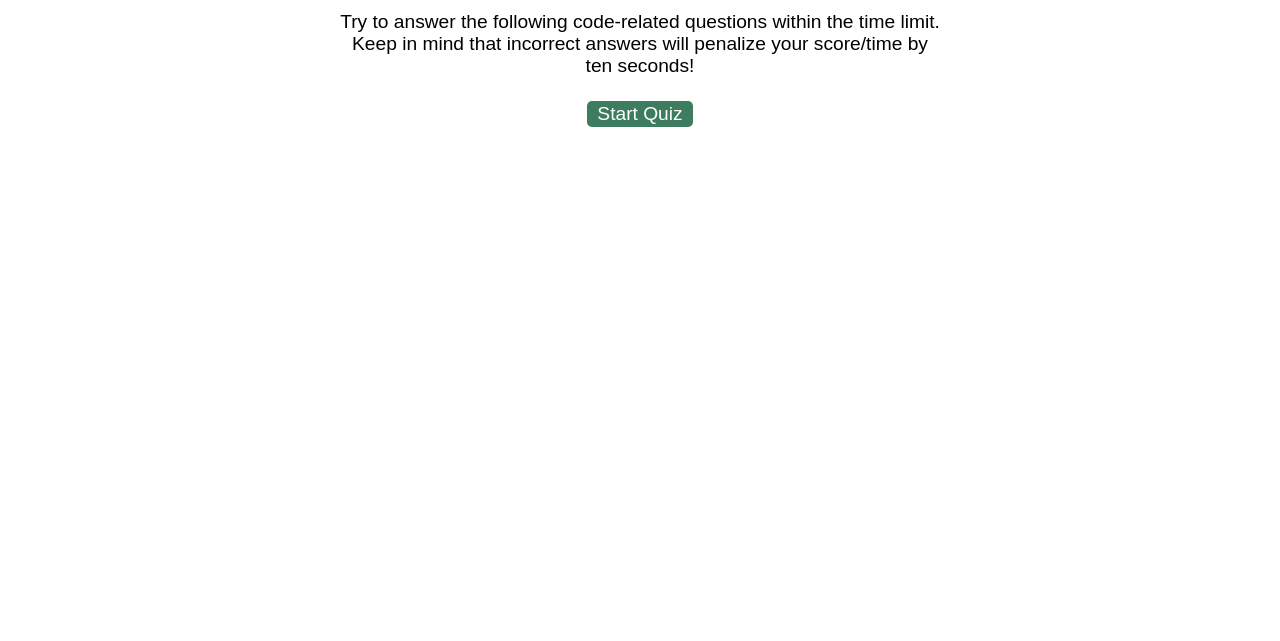
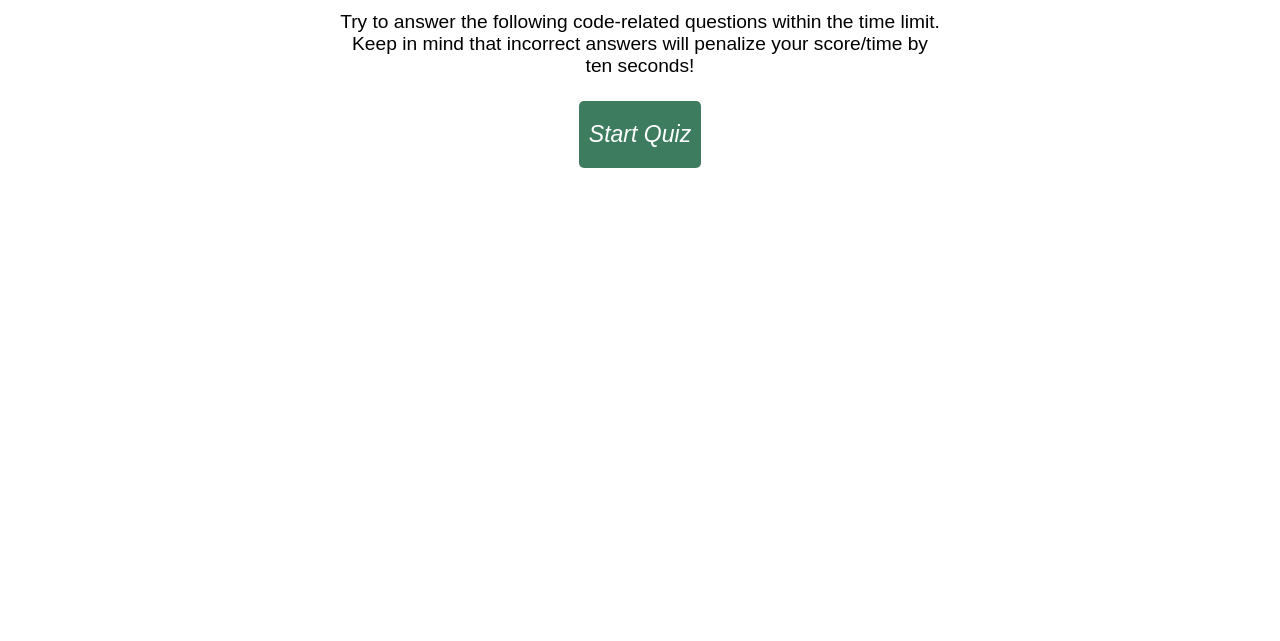
Before and after one commit to AfroNeo/WebAPIs, a plain HTML site: page index.html in a window 1280 px wide. Shown: the part 159-800 px from the top of the page. Drawn offline with Linux system fonts and the light colour scheme.

Commit message:
css style updated

```diff
--- a/assets/css/styles.css
+++ b/assets/css/styles.css
@@ -17,10 +17,11 @@ button {
   display: inline-block;
   margin: 5px;
   cursor: pointer;
-  font-size: 100%;
+  font-style: italic;
+  font-size: 120%;
   background-color: #3d7c5f;
   border-radius: 5px;
-  padding: 2px 10px;
+  padding: 20px 10px;
   color: white;
   border: 0;
   transition: background-color 0.1s;
--- a/assets/js/questions.js
+++ b/assets/js/questions.js
@@ -11,7 +11,8 @@ console.log('questions.js file has been read first');
 // let count
 
 
-//These are my Quiz Questions:
+//These are my Quiz Questions. I have written 10 questions with possible answers.
+//I have included a 60 second live count down timer with a -5 seconds for every wrong answer on the logic.js page
 const questions = [
     {
        question: '1. How do you write "Hello World" in an alert box?',
@@ -36,7 +37,7 @@ const questions = [
      },
      {
         question: '5. How do you call a function named "myFunction"?',
-        answers: ['myFuntion', 'call myFunction', 'call function my Function()'],
+        answers: ['myFunction()', 'call myFunction', 'call function my Function()'],
         correctAnswer: 'myFunction()'
      },
      {
@@ -66,4 +67,3 @@ const questions = [
      },
 
 ];
-        console.log(questions)
```
